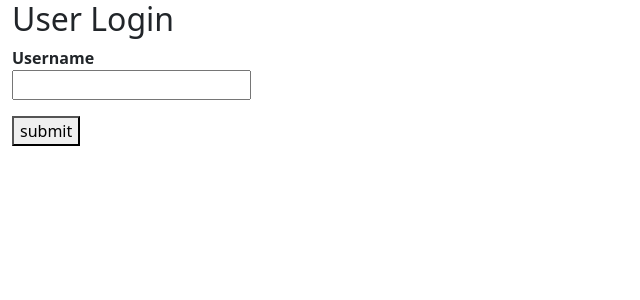
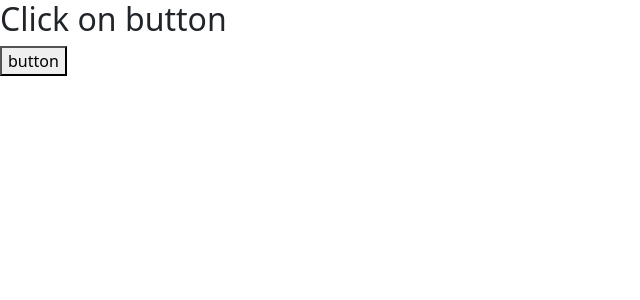
Before and after one commit to souravsambitbehera/shopping-react, a React (Create React App) app: page / in a window 1280 px wide. Shown: the top 300 px of the page, without its empty margins (0-640 px from the left). Built offline with nearby package versions, Linux system fonts and the light colour scheme.

Commit message:
setTimeout

```diff
--- a/src/components/event-component/event.component.js
+++ b/src/components/event-component/event.component.js
@@ -1,50 +1,84 @@
 import { useState } from "react";
 import "./event.component.css";
 export function EventComponent() {
-  const[userName, setUsername] = useState('');
-  const[userError,setUserError] = useState('')
 
-  function handelUserName (e){
-    setUsername(e.target.value)
+  const[msg,setMsg] = useState('');
+  function msg1 () {
+    setMsg("Message 1");
   }
+  function msg2 () {
+    setMsg("Message 2");
+  }
+  function msg3 () {
+    setMsg("Message 3");
+  }
+let m1,m2,m3;
 
-  function submitClick () {
-    if (userName==""){
-      setUserError("user name required")
-    }else{
-      document.write("hello  " + userName);
-    }
-  }
-  function handelBlur (){
-    if (userName==""){
-      setUserError("user name required")
-    }else{
-      setUserError("")
-    }
-  }
-  function handelKeyUp (){
-    if (userName==""){
-      setUserError("user name required")
-    }else{
-      setUserError("")
-    }
-  }
-
+  function handelOnClick () {
+   m1= setTimeout(msg1, 2000);
+   m2= setTimeout(msg2, 4000);
+   m3= setTimeout(msg3, 6000);  }
 
   return (
-    <div className="container-fluid">
-      <h2>User Login</h2>
-      <dl>
-        <dt>Username</dt>
-        <dd><input type="text" onChange={handelUserName} onBlur={handelBlur} onKeyUp={handelKeyUp} /></dd>
-        <dd className="text-danger">{userError}</dd>
-      </dl>
-      <button onClick={submitClick}>submit</button>
-
-
+    <div>
+        <h2>Click on button</h2>
+        <button onClick={handelOnClick} className="mb-10">button</button>
+        <p className="text-center">{msg}</p>
     </div>
   )
 }
+
+
+
+
+
+
+
+// {
+//   const[userName, setUsername] = useState('');
+//   const[userError,setUserError] = useState('')
+
+//   function handelUserName (e){
+//     setUsername(e.target.value)
+//   }
+
+//   function submitClick () {
+//     if (userName==""){
+//       setUserError("user name required")
+//     }else{
+//       document.write("hello  " + userName);
+//     }
+//   }
+//   function handelBlur (){
+//     if (userName==""){
+//       setUserError("user name required")
+//     }else{
+//       setUserError("")
+//     }
+//   }
+//   function handelKeyUp (){
+//     if (userName==""){
+//       setUserError("user name required")
+//     }else{
+//       setUserError("")
+//     }
+//   }
+
+
+//   return (
+//     <div className="container-fluid">
+//       <h2>User Login</h2>
+//       <dl>
+//         <dt>Username</dt>
+//         <dd><input type="text" onChange={handelUserName} onBlur={handelBlur} onKeyUp={handelKeyUp} /></dd>
+//         <dd className="text-danger">{userError}</dd>
+//       </dl>
+//       <button onClick={submitClick}>submit</button>
+
+
+//     </div>
+//   )
+// }
 
 
 
```
